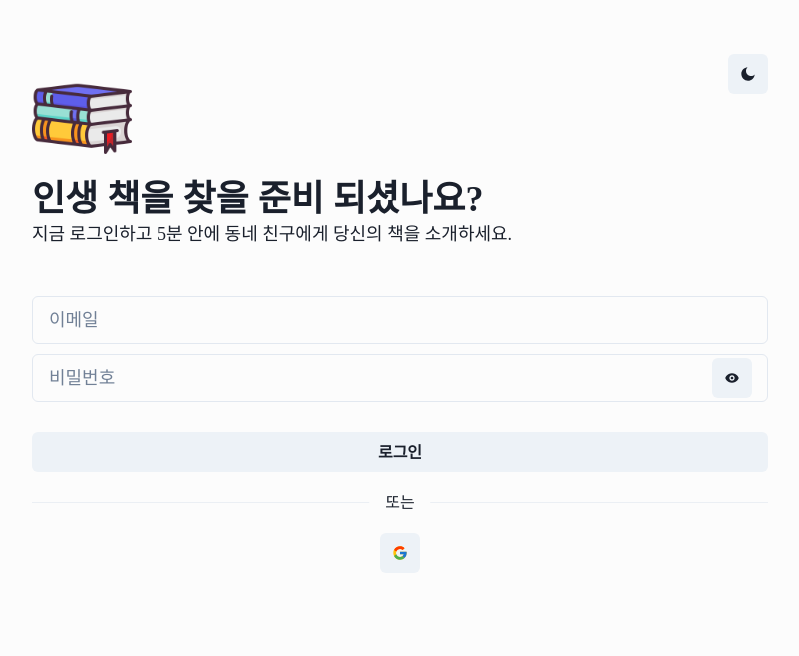
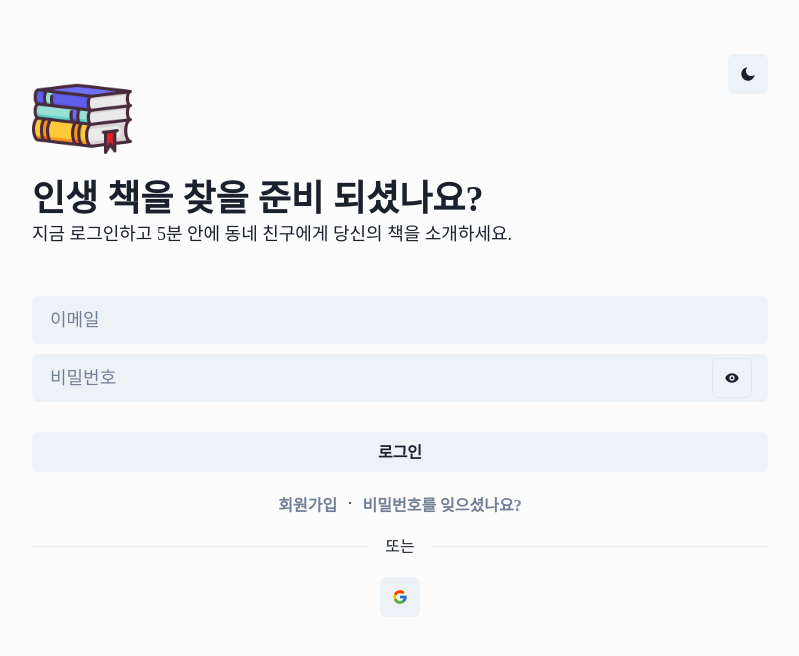
Before and after one commit to planb22/darak, a React (Vite) app: page / in a window 1280 px wide. Shown: the top 656 px of the page, without its empty margins (240-1039 px from the left). Built offline with nearby package versions, Linux system fonts and the light colour scheme; no server answers; a web font is replaced by a local one.

Commit message:
feat: 로그인 UI 개선, 버튼 세분화

```diff
--- a/src/pages/login.tsx
+++ b/src/pages/login.tsx
@@ -78,6 +78,7 @@ export const LoginPage = (): ReactElement => {
           size='lg'
           type='email'
           placeholder='이메일'
+          variant='filled'
           mb='10px'
         />
         <InputGroup size='lg' mb='30px'>
@@ -85,11 +86,13 @@ export const LoginPage = (): ReactElement => {
             pr='4.5rem'
             size='lg'
             type={show ? 'text' : 'password'}
+            variant='filled'
             placeholder='비밀번호'
           />
           <InputRightElement width='4.5rem'>
             <IconButton
               aria-label="show or hide password"
+              variant='outline'
               icon={show ? <BiSolidHide /> : <BiSolidShow />}
               onClick={handleClick}
             />
@@ -99,11 +102,22 @@ export const LoginPage = (): ReactElement => {
           <Button
             fontFamily='LINESeedKR-Bd'
             width='100%'
-            mb='30px'
+            mb='20px'
           >
             로그인
           </Button>
         </Center>
+        <Flex mb='30px'>
+          <Spacer />
+          <Button colorScheme="gray" variant='link'>
+            회원가입
+          </Button>
+          <Text mx='10px'>·</Text>
+          <Button colorScheme="gray" variant='link'>
+            비밀번호를 잊으셨나요?
+          </Button>
+          <Spacer />
+        </Flex>
         <Box position='relative' mb='30px'>
           <Divider />
           <AbsoluteCenter
```
